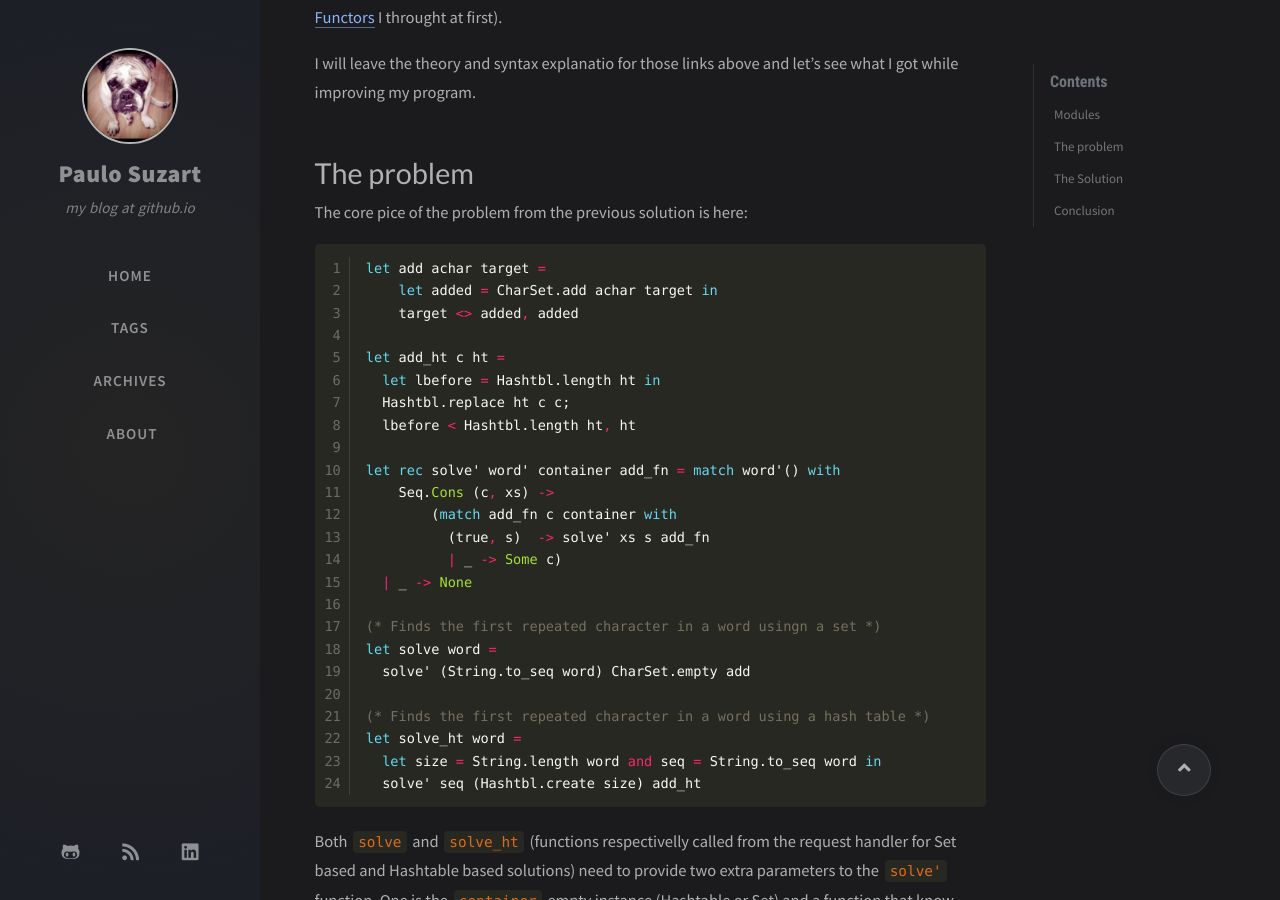
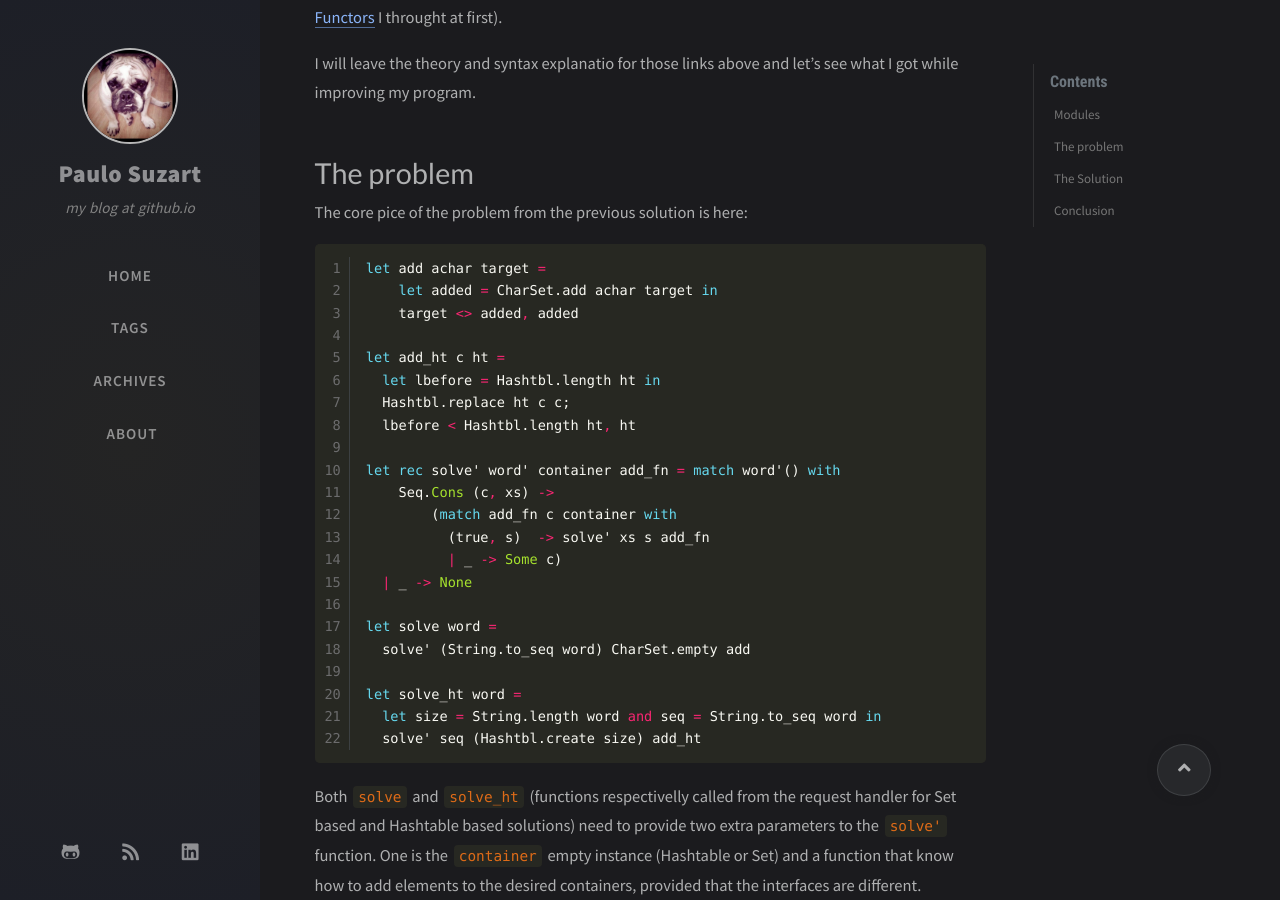
Before and after one commit to paulosuzart/paulosuzart.github.io, a Jekyll site: the page built from _posts/2021-11-16-ocaml-improved.md, in a window 1280 px wide and 900 px high, scrolled down 704 px. Built offline with Jekyll 4.4.1, drawn with Linux system fonts in a browser that asks for light colours; nearby versions of some CDN libraries; comment, search, counter and statistics services are not loaded.

Commit message:
Removed doc

```diff
--- a/_posts/2021-11-16-ocaml-improved.md
+++ b/_posts/2021-11-16-ocaml-improved.md
@@ -41,11 +41,9 @@ let rec solve' word' container add_fn = match word'() with
           | _ -> Some c)
   | _ -> None
 
-(* Finds the first repeated character in a word usingn a set *)
 let solve word =
   solve' (String.to_seq word) CharSet.empty add
 
-(* Finds the first repeated character in a word using a hash table *)
 let solve_ht word =
   let size = String.length word and seq = String.to_seq word in
   solve' seq (Hashtbl.create size) add_ht
```
